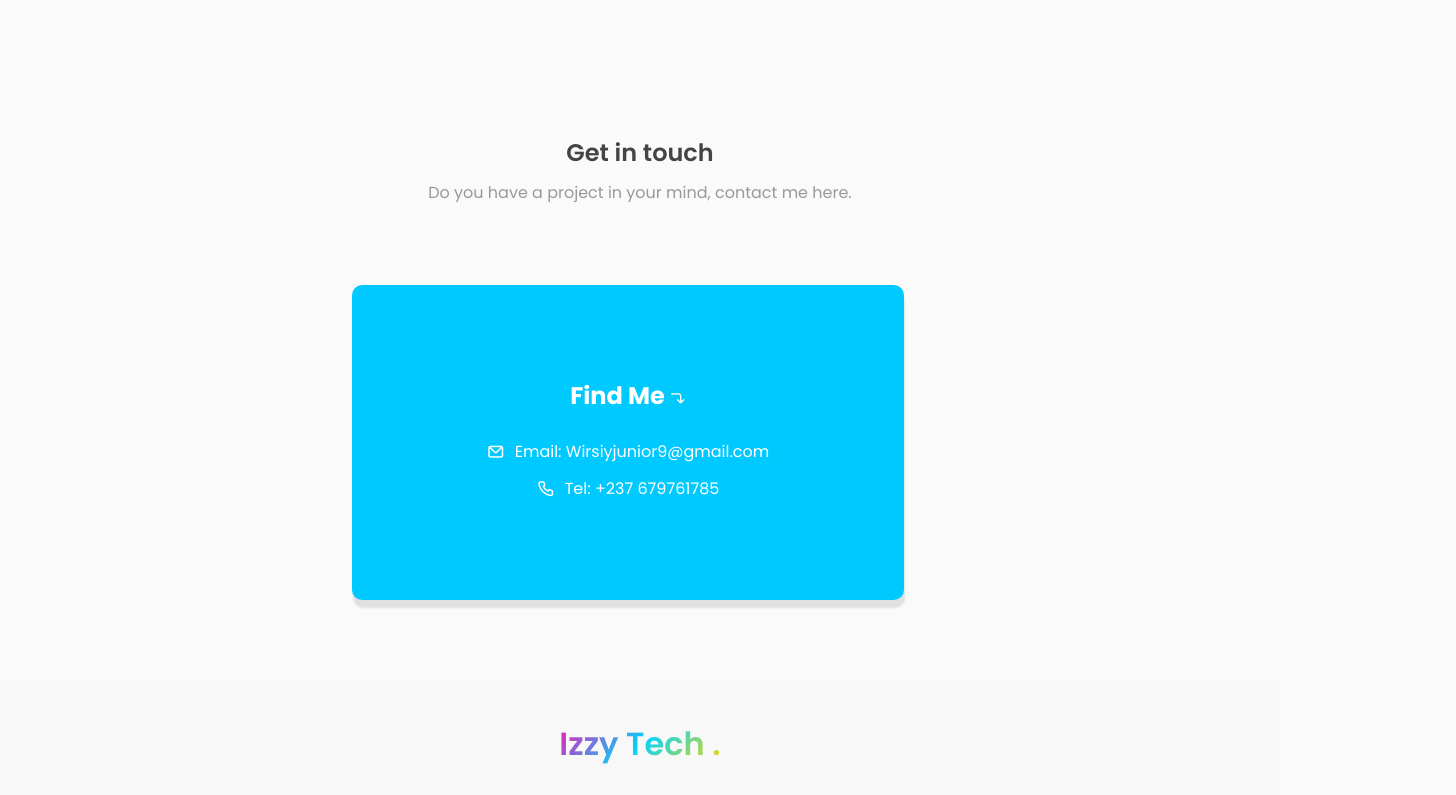
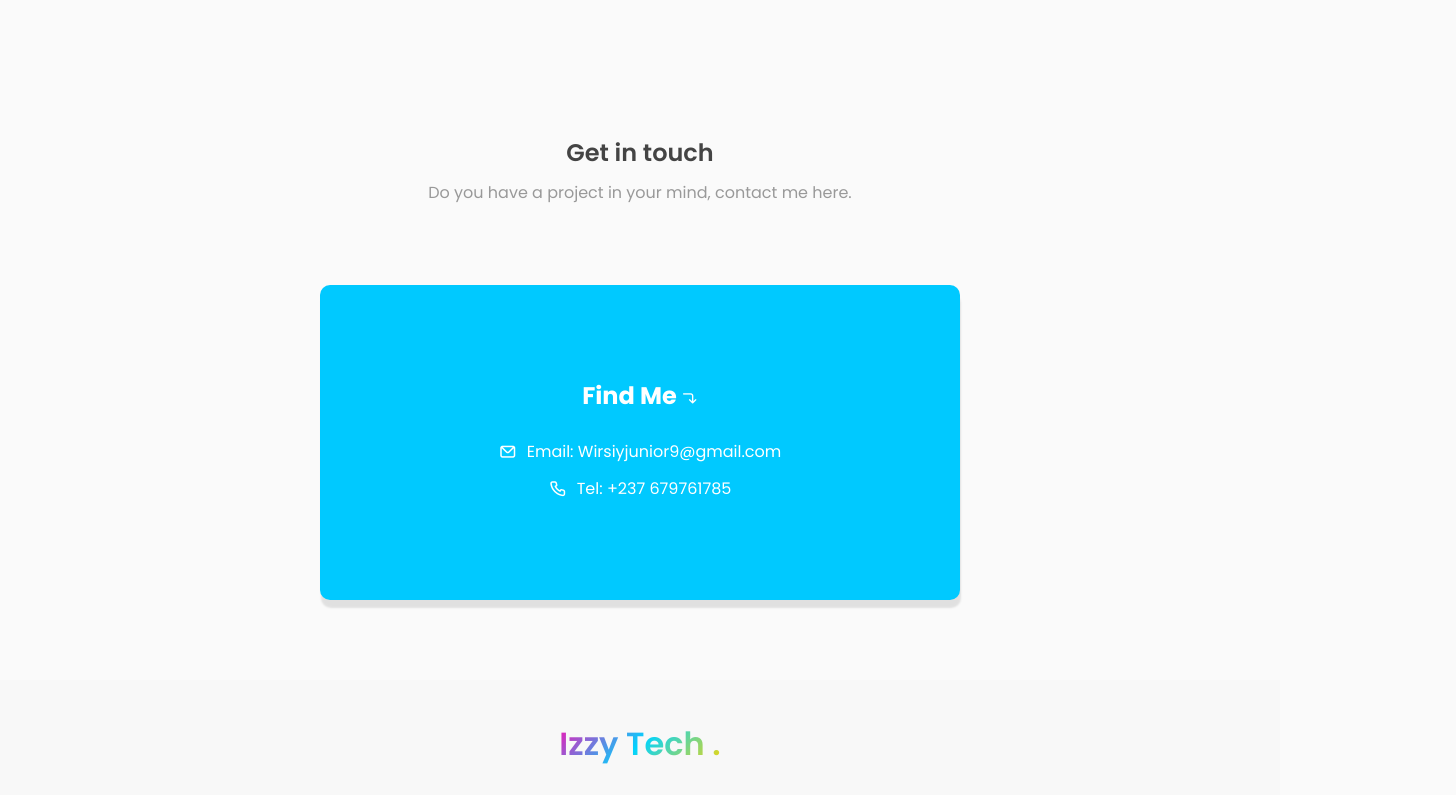
Before and after one commit to wirsiyy/PORTFOLIO-main, a plain HTML site: page index.html in a window 1280 px wide. Shown: the part 1806-2601 px from the top of the page, 1456 px wide, since content can reach past the window. Drawn offline with nearby package versions, Linux system fonts and the light colour scheme.

Commit message:
i chnaged the pading of thr contact section

```diff
--- a/style.css
+++ b/style.css
@@ -281,7 +281,7 @@ width: 50%;
     justify-content: space-between;
     width: 100%;
     gap: 50px;
-    margin-left: 11rem;
+
 }
 .col{
     display: flex;
@@ -418,7 +418,9 @@ margin-bottom: 25px;
     z-index: 2;
 }
 #roww{
-    padding-left: 11rem;
+    /* padding-left: 21rem; */
+    align-items: center;
+    justify-content: center;
 }
 
 /* CONTACT BOX */
@@ -428,6 +430,7 @@ margin-bottom: 25px;
     flex-direction: column;
     justify-content: center;
     align-items: center;
+    text-align: center;
     padding: 20px 30px ;
     width: 100%;
     height: 315px;
@@ -644,6 +647,7 @@ footer{
         display: flex;
         justify-content: center;
         width: 100%;
+        padding-right: 11rem;
     }
     .about-info .contact-info{
         width: 100%;
```
